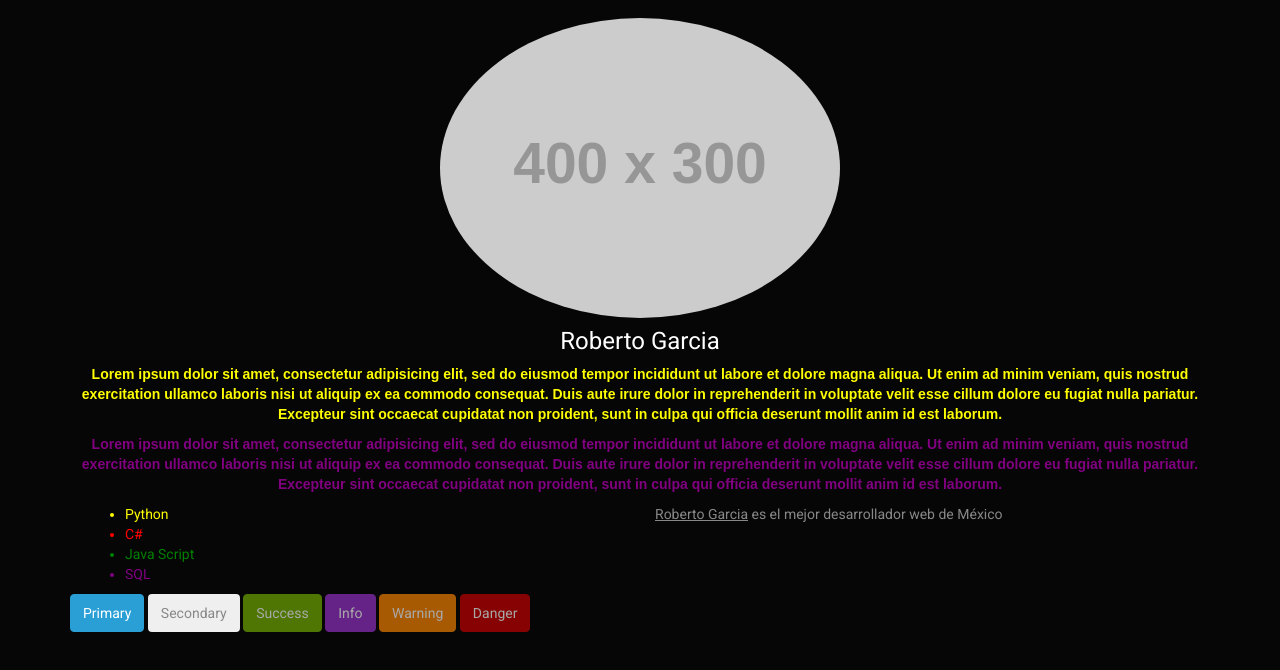
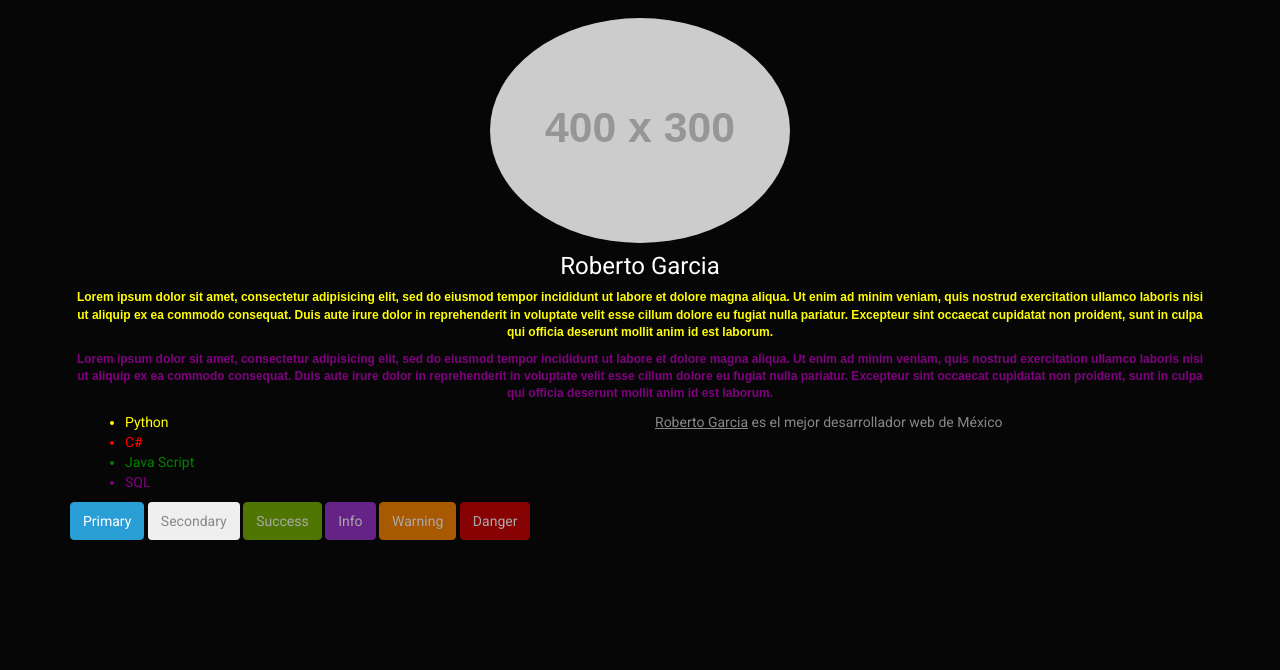
Before and after one commit to robavy/JqueryPractice, a plain HTML site: page index.html in a window 1280 px wide. Shown: the part 54-724 px from the top of the page. Drawn offline with nearby package versions, Linux system fonts and the light colour scheme; placeholder pictures from the web are drawn by us.

Commit message:
Agregar Eventos

```diff
--- a/css/style.css
+++ b/css/style.css
@@ -1,13 +1,17 @@
 .text-yellow{
 	font-family: sans-serif;
 	font-weight: bold;
-	font size: 12px;
+	font-size: 12px;
 	color: yellow;
 }
 
 .text-purple{
 	font-family: sans-serif;
 	font-weight: bold;
-	font size: 12px;
+	font-size: 12px;
 	color: purple;
 }
+
+#img-principal{
+	width: 300px;
+}
--- a/index.html
+++ b/index.html
@@ -49,7 +49,7 @@
 <div class="container">
 	<div class="row">
 		<div class="col-md-12 text-center">
-			<img class="img-fluid" src="http://placehold.it/400x300">
+			<img class="img-fluid" id="img-principal" src="http://placehold.it/400x300">
 			<h4>Roberto Garcia</h4>
       <p>Lorem ipsum dolor sit amet, consectetur adipisicing elit, sed do eiusmod
       tempor incididunt ut labore et dolore magna aliqua. Ut enim ad minim veniam,
--- a/js/app.js
+++ b/js/app.js
@@ -28,9 +28,28 @@ $(document).ready(function(){
 		.find("p").eq(0).addClass('text-yellow').end()
 				  .eq(1).addClass('text-purple').end();
 
+	/*
+	.attr
+	.addClass
+	.removeClass
+	.css
+	.children
+	.eq
+	.find
+	end()
+	*/
+
 	//7.- EVENTOS
 	$("#btn1").on("click",function(){
 		console.log("Click");
 		$(".modal").show('show');
 	});
+
+	$("#img-principal").on("mouseenter", function(){
+		$(this).attr("src","img/PICA.jpg");
+	});
+
+	$("#img-principal").on("mouseleave", function(){
+		$(this).attr("src", "http://placehold.it/400x300");
+	});
 });
```
Also changed, not shown: img/PICA.jpg (added).
